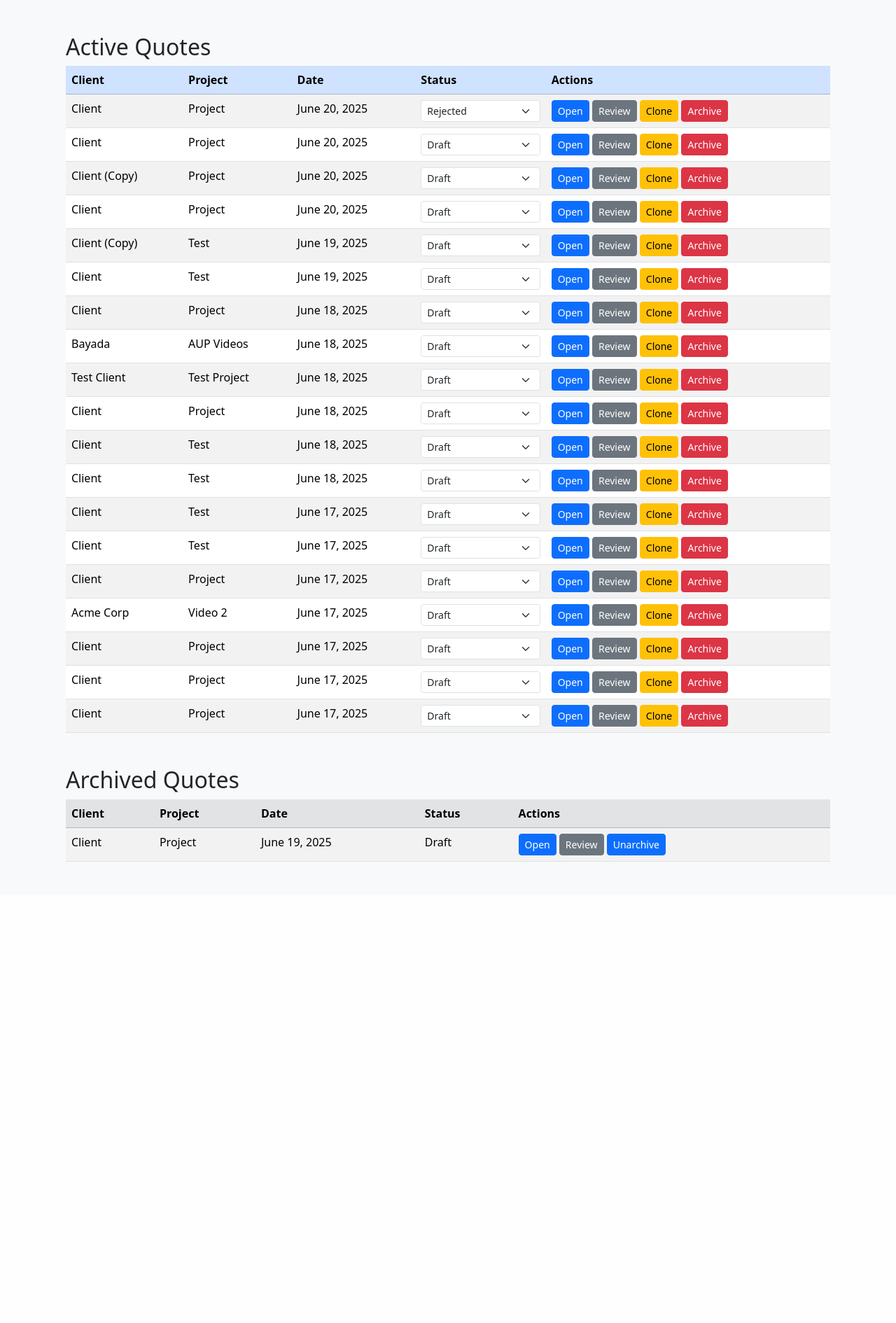
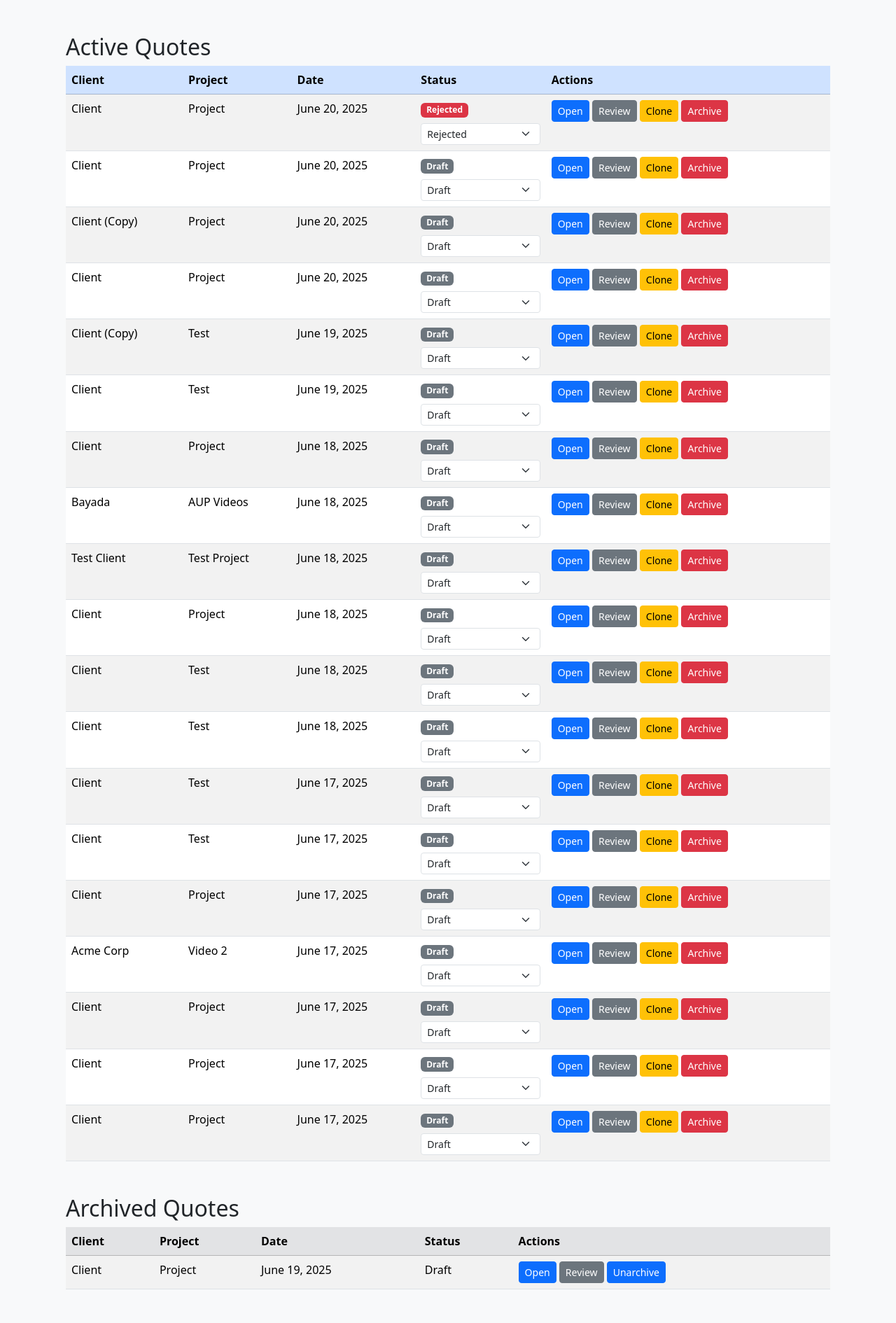
Before and after one commit to sbcybersolutions/sow-costing, a Django app: page /quotes/ in a window 1280 px wide. Shown: the part 56-1946 px from the top of the page at 70% size. Before the commit the page ends 1287 px from the top, so only its background shows below. Run offline with Django 5.2, Linux system fonts and the light colour scheme; data comes from the database, SQL or seed files in the repository; both versions use the stored data as it was after the commit.

Commit message:
added badges for quote status

```diff
--- a/quotes/static/quotes/css/custom.css
+++ b/quotes/static/quotes/css/custom.css
@@ -61,3 +61,7 @@ a {
 a:hover {
   color: var(--color-primary);
 }
+
+.badge {
+  margin-bottom: 4px;
+}
--- a/quotes/templates/quotes/quote_list.html
+++ b/quotes/templates/quotes/quote_list.html
@@ -22,7 +22,19 @@
         <td>{{ quote.project_name }}</td>
         <td>{{ quote.date }}</td>
         <td>
-          <form method="post" action="{% url 'update_status' quote.id %}">
+          {% with status=quote.status %}
+            {% if status == "Draft" %}
+              <span class="badge bg-secondary">{{ status }}</span>
+            {% elif status == "Sent" %}
+              <span class="badge bg-primary">{{ status }}</span>
+            {% elif status == "Accepted" %}
+              <span class="badge bg-success">{{ status }}</span>
+            {% elif status == "Rejected" %}
+              <span class="badge bg-danger">{{ status }}</span>
+            {% endif %}
+          {% endwith %}
+
+          <form method="post" action="{% url 'update_status' quote.id %}" class="mt-1">
             {% csrf_token %}
             <select name="status" class="form-select form-select-sm" onchange="this.form.submit()">
               {% for value, label in quote.STATUS_CHOICES %}
@@ -33,6 +45,7 @@
             </select>
           </form>
         </td>
+
         <td>
           <a href="{% url 'resume_quote' quote.id %}" class="btn btn-sm btn-primary">Open</a>
           <a href="{% url 'review_specific_quote' quote.id %}" class="btn btn-sm btn-secondary">Review</a>
```
Also changed, not shown: db.sqlite3.
